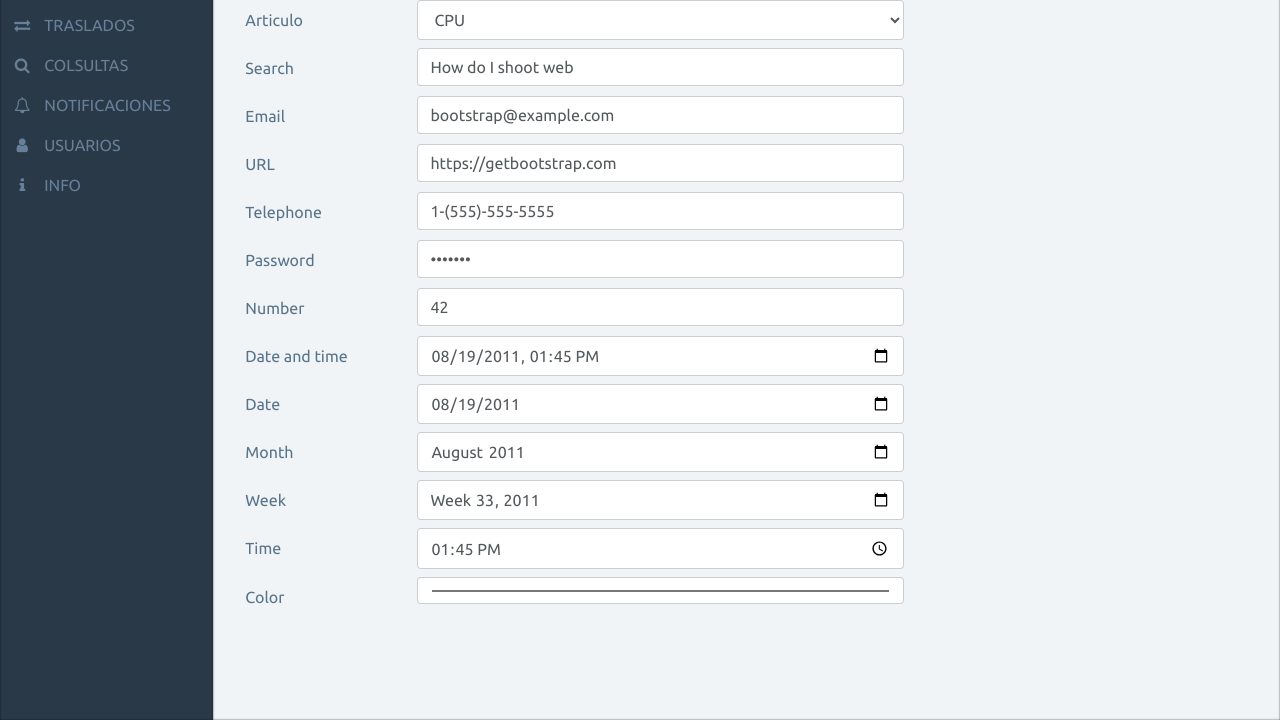
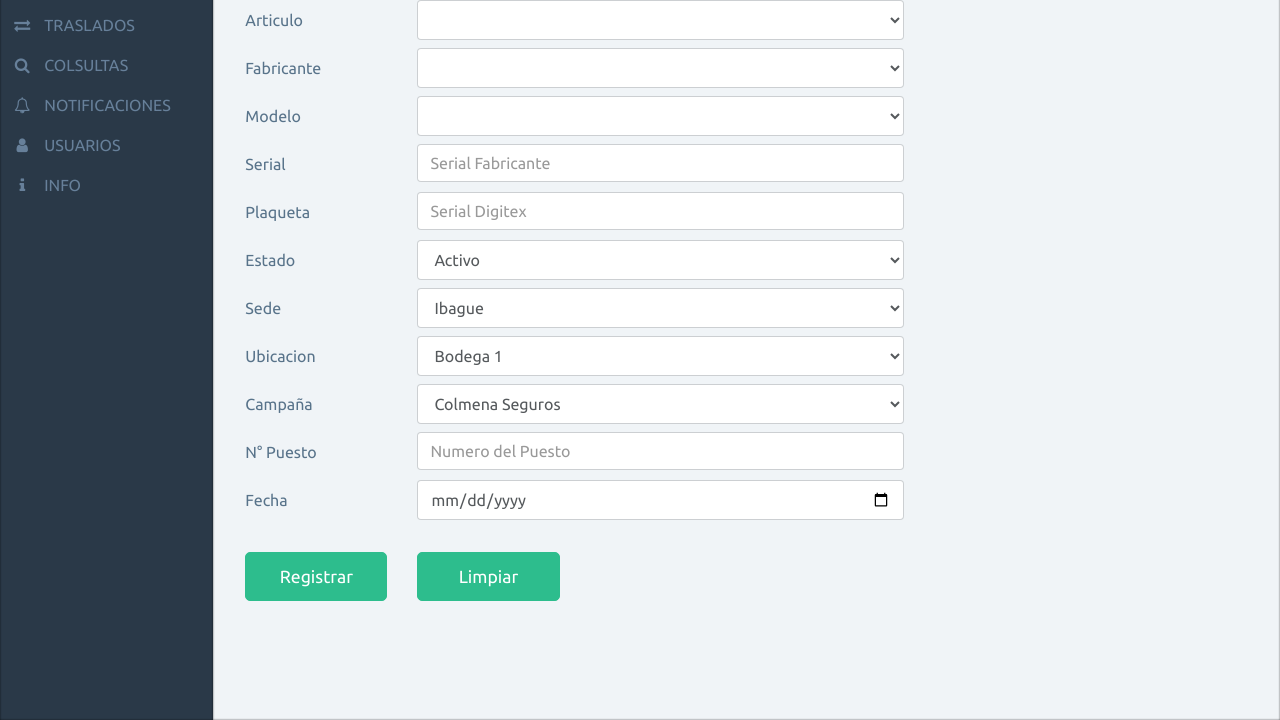
Before and after one commit to dxanderg/Inventario-app, a plain HTML site: page ingresos.html in a window 1280 px wide. Shown: the part 208-928 px from the top of the page. Drawn offline with nearby package versions, Linux system fonts and the light colour scheme.

Commit message:
Form Ingresos Final

```diff
--- a/css/app.css
+++ b/css/app.css
@@ -182,3 +182,21 @@ body{
 .cont-ingreso>.form-group{
 	margin-bottom: .5em;
 }
+
+#div-button{
+	padding: 1.5em 0;
+}
+
+#div-button button{
+	border: 1px solid #2DBD8D;
+	background-color: #2DBD8D;
+	font-size: 1.1em;
+    text-decoration: none;
+    padding: .7em 0;
+    border-radius: 5px;
+    transition: all .3s ease;
+}
+#div-button button:hover{
+	background-color: white;
+	color: #2DBD8D;
+}
--- a/ingresos.html
+++ b/ingresos.html
@@ -140,94 +140,144 @@
 
 					<!-- Contenido Derecha-->
 					<div id="contenido" class="cont-ingreso container col-md-10">
-						<div class="form-title"><h2>Formulario de Ingreso de Articulo</h2></div>
+						<div class="form-title"><h2>Formulario de Ingreso de Articulos</h2></div>
 						<div class="form-group row">
-						  <label for="example-text-input" class="col-md-2 col-form-label">Articulo</label>
+						  <label for="form-ing-articulo" class="col-md-2 col-form-label">Articulo</label>
 						  <div class="col-md-6" >
 						    <select class="form-control" >
-								  <option >CPU</option>
+						    	<option></option>
+								  <option>CPU</option>
 								  <option>Monitor</option>
 								  <option>Hardphone</option>
 								</select>
 						    <!-- <input class="form-control" type="text" value="Artisanal kale" id="example-text-input"> -->
 						  </div>
+						  <div class="col-md-4 form-control-feedback hidden-xs-up">Por favor, Ingresa la Informacion.</div>
 						</div>
 						<div class="form-group row">
-						  <label for="example-search-input" class="col-md-2 col-form-label">Search</label>
+						  <label for="form-ing-fabricante" class="col-md-2 col-form-label">Fabricante</label>
 						  <div class="col-md-6">
-						    <input class="form-control" type="search" value="How do I shoot web" id="example-search-input">
+						    <select class="form-control" >
+						    	<option></option>
+								  <option>Lenovo</option>
+								  <option>HP</option>
+								  <option>Dell</option>
+								</select>
+						  </div>
+						  <div class="col-md-4 form-control-feedback hidden-xs-up">Por favor, Ingresa la Informacion.</div>
+						</div>
+						<div class="form-group row">
+						  <label for="form-ing-modelo" class="col-md-2 col-form-label">Modelo</label>
+						  <div class="col-md-6">
+							  <select class="form-control">
+									  <option></option>
+									  <option>MT - M 3157 - PR7</option>
+									  <option>MT - M 7269 - F3S</option>
+									  <option>MT - M 10B7 - 003TLS</option>
+									</select>
+								</div>
+								<div class="col-md-4 form-control-feedback hidden-xs-up">Por favor, Ingresa la Informacion.</div>
+						</div>
+						<div class="form-group row">
+						  <label for="form-ing-serial" class="col-md-2 col-form-label">Serial</label>
+						  <div class="col-md-6">
+						    <input type="email" class="form-control" id="inputEmail3" placeholder="Serial Fabricante">
+						  </div>
+						  <div class="col-md-4 form-control-feedback hidden-xs-up">Por favor, Ingresa la Informacion.</div>
+						</div>
+						<div class="form-group row">
+						  <label for="form-ing-plaqueta" class="col-md-2 col-form-label">Plaqueta</label>
+						  <div class="col-md-6">
+						    <input type="email" class="form-control" id="inputEmail3" placeholder="Serial Digitex">
+						  </div>
+						  <div class="col-md-4 form-control-feedback hidden-xs-up">Por favor, Ingresa la Informacion.</div>
+						</div>
+						<div class="form-group row">
+						  <label for="form-ing-estado" class="col-md-2 col-form-label">Estado</label>
+						  <div class="col-md-6">
+						    <select class="form-control">
+									  <option>Activo</option>
+									  <option>De Baja</option>
+									</select>
+						  </div>
+						  <div class="col-md-4 form-control-feedback hidden-xs-up">Por favor, Ingresa la Informacion.</div>
+						</div>
+						<div class="form-group row">
+						  <label for="form-ing-sede" class="col-md-2 col-form-label">Sede</label>
+						  <div class="col-md-6">
+						    <select class="form-control">
+									  <option>Ibague</option>
+									  <option>Manizalez</option>
+									  <option>Bogota</option>
+									  <option>Armenia</option>
+									</select>
+						  </div>
+						  <div class="col-md-4 form-control-feedback hidden-xs-up">Por favor, Ingresa la Informacion.</div>
+						</div>
+						<div class="form-group row">
+						  <label for="form-ing-ubicacion" class="col-md-2 col-form-label">Ubicacion</label>
+						  <div class="col-md-6">
+						    <select class="form-control">
+									  <option>Bodega 1</option>
+									  <option>Bodega 2</option>
+									  <option>Bodega 3</option>
+									  <option>Bodega 4</option>
+									  <option>Bodega 4 - Encerramiento</option>
+									  <option>Administracion</option>
+									  <option>Sala de Formacion 1</option>
+									  <option>Sala de Formacion 2</option>
+									  <option>Sala de Formacion 3</option>
+									  <option>Sala de Formacion 4</option>
+									  <option>Sala de Formacion 5</option>
+									</select>
+						  </div>
+						  <div class="col-md-4 form-control-feedback hidden-xs-up">Por favor, Ingresa la Informacion.</div>
+						</div>
+						<div class="form-group row">
+						  <label for="form-ing-campaña" class="col-md-2 col-form-label">Campaña</label>
+						  <div class="col-md-6">
+						    <select class="form-control">
+									  <option>Colmena Seguros</option>
+									  <option>Televentas ARL</option>
+									  <option>BCSC</option>
+									  <option>BCSC Cobranzas</option>
+									  <option>BCSC Retencion</option>
+									  <option>Movistar IN</option>
+									  <option>Chile Televentas</option>
+									</select>
+						  </div>
+						  <div class="col-md-4 form-control-feedback hidden-xs-up">Por favor, Ingresa la Informacion.</div>
+						</div>
+						<div class="form-group row">
+						  <label for="form-ing-numpuesto" class="col-md-2 col-form-label">N° Puesto</label>
+						  <div class="col-md-6">
+						    <input class="form-control" type="number" value="" id="example-number-input" placeholder="Numero del Puesto">
+						  </div>
+						  <div class="col-md-4 form-control-feedback hidden-xs-up">Por favor, Ingresa la Informacion.</div>
+						</div>
+						<div class="form-group row">
+						  <label for="form-ing-fecha" class="col-md-2 col-form-label">Fecha</label>
+						  <div class="col-md-6">
+						    <input class="form-control" type="date" value="" id="example-date-input">
+						  </div>
+						  <div class="col-md-4 form-control-feedback hidden-xs-up">Por favor, Ingresa la Informacion.</div>
+						</div>
+						<!-- <div class="form-group row  has-danger">
+				      <label for="inputHorizontalDnger" class="col-sm-2 col-form-label">Email</label>
+				      <div class="col-sm-10">
+				        <input type="email" class="form-control form-control-danger" id="inputHorizontalDnger" placeholder="name@example.com">
+				        <div class="form-control-feedback">Sorry, that username's taken. Try another?</div>
+				        <small class="form-text text-muted">Example help text that remains unchanged.</small>
+				      </div>
+				    </div> -->
+				    <div id="div-button" class="form-group row">
+						  <div class="col-md-2">
+						    <button class="btn btn-primary btn-block">Registrar</button>
+						  </div>
+						  <div class="col-md-2">
+						  	<button class="btn btn-primary btn-block">Limpiar</button>
 						  </div>
 						</div>
-						<div class="form-group row">
-						  <label for="example-email-input" class="col-md-2 col-form-label">Email</label>
-						  <div class="col-md-6">
-						    <input class="form-control" type="email" value="bootstrap@example.com" id="example-email-input">
-						  </div>
-						</div>
-						<div class="form-group row">
-						  <label for="example-url-input" class="col-md-2 col-form-label">URL</label>
-						  <div class="col-md-6">
-						    <input class="form-control" type="url" value="https://getbootstrap.com" id="example-url-input">
-						  </div>
-						</div>
-						<div class="form-group row">
-						  <label for="example-tel-input" class="col-md-2 col-form-label">Telephone</label>
-						  <div class="col-md-6">
-						    <input class="form-control" type="tel" value="1-(555)-555-5555" id="example-tel-input">
-						  </div>
-						</div>
-						<div class="form-group row">
-						  <label for="example-password-input" class="col-md-2 col-form-label">Password</label>
-						  <div class="col-md-6">
-						    <input class="form-control" type="password" value="hunter2" id="example-password-input">
-						  </div>
-						</div>
-						<div class="form-group row">
-						  <label for="example-number-input" class="col-md-2 col-form-label">Number</label>
-						  <div class="col-md-6">
-						    <input class="form-control" type="number" value="42" id="example-number-input">
-						  </div>
-						</div>
-						<div class="form-group row">
-						  <label for="example-datetime-local-input" class="col-md-2 col-form-label">Date and time</label>
-						  <div class="col-md-6">
-						    <input class="form-control" type="datetime-local" value="2011-08-19T13:45:00" id="example-datetime-local-input">
-						  </div>
-						</div>
-						<div class="form-group row">
-						  <label for="example-date-input" class="col-md-2 col-form-label">Date</label>
-						  <div class="col-md-6">
-						    <input class="form-control" type="date" value="2011-08-19" id="example-date-input">
-						  </div>
-						</div>
-						<div class="form-group row">
-						  <label for="example-month-input" class="col-md-2 col-form-label">Month</label>
-						  <div class="col-md-6">
-						    <input class="form-control" type="month" value="2011-08" id="example-month-input">
-						  </div>
-						</div>
-						<div class="form-group row">
-						  <label for="example-week-input" class="col-md-2 col-form-label">Week</label>
-						  <div class="col-md-6">
-						    <input class="form-control" type="week" value="2011-W33" id="example-week-input">
-						  </div>
-						</div>
-						<div class="form-group row">
-						  <label for="example-time-input" class="col-md-2 col-form-label">Time</label>
-						  <div class="col-md-6">
-						    <input class="form-control" type="time" value="13:45:00" id="example-time-input">
-						  </div>
-						</div>
-						<div class="form-group row">
-						  <label for="example-color-input" class="col-md-2 col-form-label">Color</label>
-						  <div class="col-md-6">
-						    <input class="form-control" type="color" value="#563d7c" id="example-color-input">
-						  </div>
-						</div>
-
-
-
-
 					</div>
 					<!-- Contenido Derecha-->
 				</div>
```
